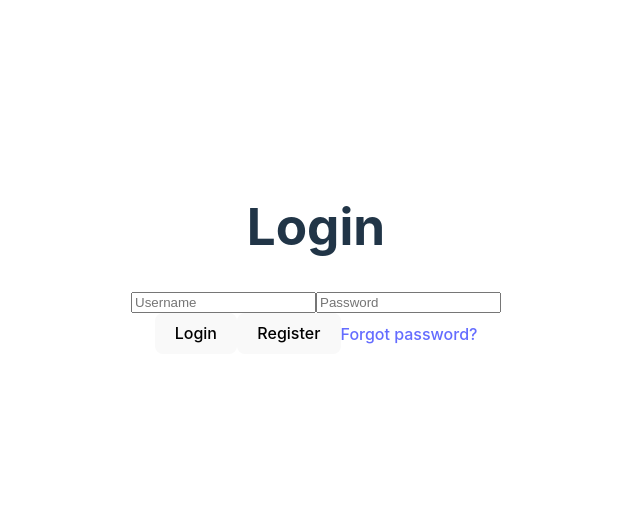
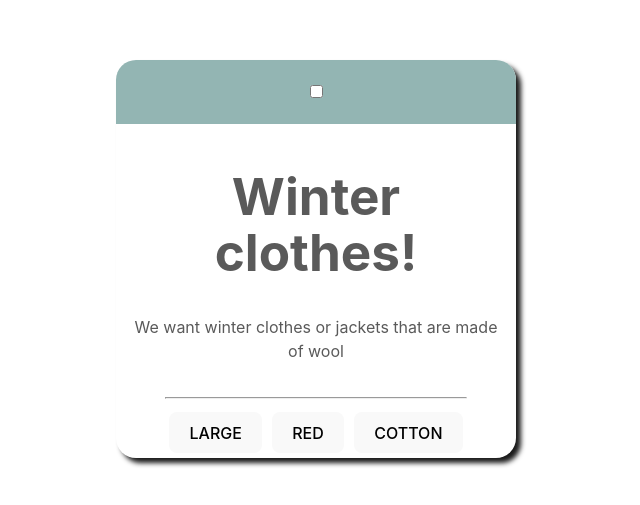
Before and after one commit to GasserElharesy/Elmontakhab, a React (Vite) app in the folder NGO-Website/: page / in a window 1280 px wide. Shown: the part 141-646 px from the top of the page, without its empty margins (324-964 px from the left). Built offline with nearby package versions, Linux system fonts and the light colour scheme.

Commit message:
RequestCard created

```diff
--- a/NGO-Website/src/App.jsx
+++ b/NGO-Website/src/App.jsx
@@ -1,16 +1,18 @@
 import "./App.css";
-import Login from "./Pages/Login/Login.jsx";
-import { BrowserRouter, Routes, Route } from "react-router-dom";
+import RequestCard from "./Pages/Donor/RequestBrowserPage/Components/RequestCard/RequestCard.jsx";
 
 function App() {
   return (
     <>
-      <BrowserRouter>
-        <Routes>
-          <Route path="/" element={<Login username="demon.com" password="pass"/>}>
-          </Route>
-        </Routes>
-      </BrowserRouter>
+      <RequestCard
+        type="Winter clothes!"
+        description="We want winter clothes or jackets that are made of wool"
+        tags={{
+          size: "large",
+          color: "red",
+          material: "cotton",
+        }}
+      />
     </>
   );
 }
--- /dev/null
+++ b/NGO-Website/src/Pages/Donor/RequestBrowserPage/Components/RequestCard/RequestCard.jsx
@@ -0,0 +1,22 @@
+import "./style.css";
+import Tags from "./Tags";
+
+function RequestCard(prop) {
+  return (
+    <div className="request-card-container">
+      <div className="select-box">
+        <input type="checkbox" />
+      </div>
+      <div className="description">
+        <h1>{prop.type}</h1>
+        <p>{prop.description}</p>
+      </div>
+      <hr />
+      <div className="tags">
+        <Tags tags={prop.tags}/>
+      </div>
+    </div>
+  );
+}
+
+export default RequestCard;
--- /dev/null
+++ b/NGO-Website/src/Pages/Donor/RequestBrowserPage/Components/RequestCard/Tags.jsx
@@ -0,0 +1,19 @@
+import React from 'react';
+
+function Tags(props) {
+  const listedTags = () => {
+    return Object.entries(props.tags).map(([key, value]) => (
+      <button key={key} onClick={() => props.onTagClick(value)}>
+        {value.toUpperCase()}
+      </button>
+    ));
+  };
+
+  return (
+    <div className="tag-list">
+      {listedTags()}
+    </div>
+  );
+}
+
+export default Tags;
--- /dev/null
+++ b/NGO-Website/src/Pages/Donor/RequestBrowserPage/Components/RequestCard/style.css
@@ -0,0 +1,31 @@
+.request-card-container {
+  display: grid;
+  align-items: center;
+  background-color: white;
+  border-radius: 20px;
+  margin: 40px;
+  width: 400px;
+  box-shadow: 5px 5px 5px rgb(27, 27, 27);
+}
+
+.request-card-container hr {
+  background-color: black;
+  width: 300px;
+}
+
+.request-card-container .select-box {
+  padding: 20px;
+  background-color: #93B5B3;
+  border-top-left-radius: 20px;
+  border-top-right-radius: 20px;
+
+}
+
+.request-card-container .description {
+  color: rgb(90, 90, 90);
+  padding: 10px;
+}
+
+  .request-card-container .tags button{
+  margin: 5px;
+}
```
Also changed, not shown: NGO-Website/src/Pages/Donor/RequestBrowserPage/RequestBrowserPage.jsx (added, +9 -0 lines).
